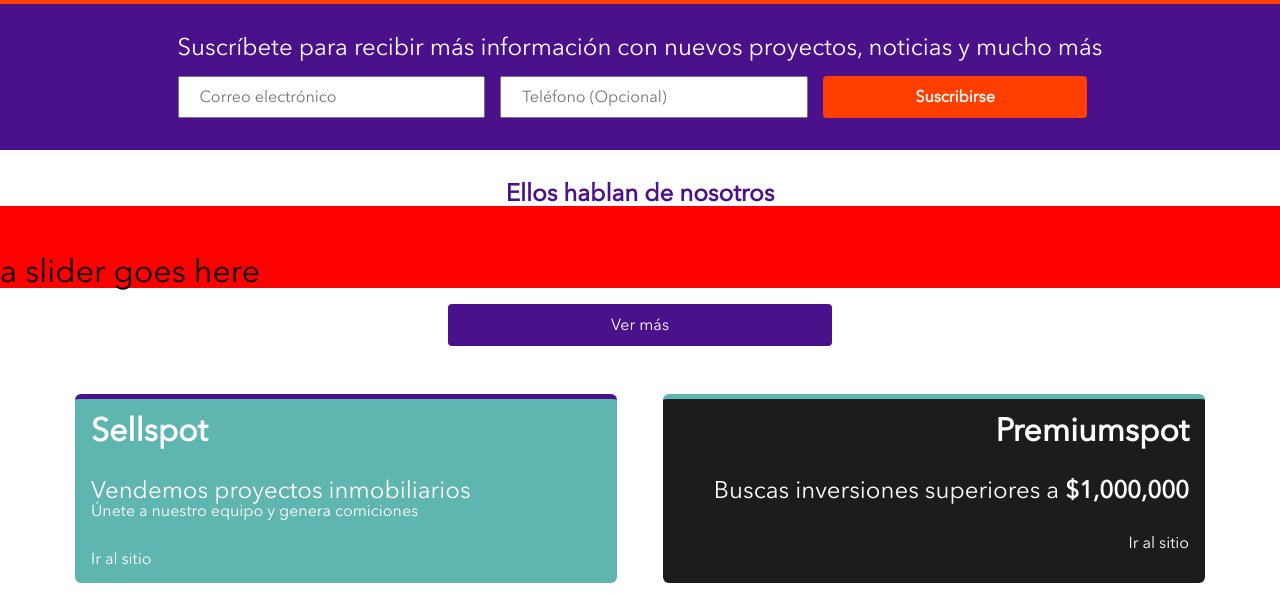
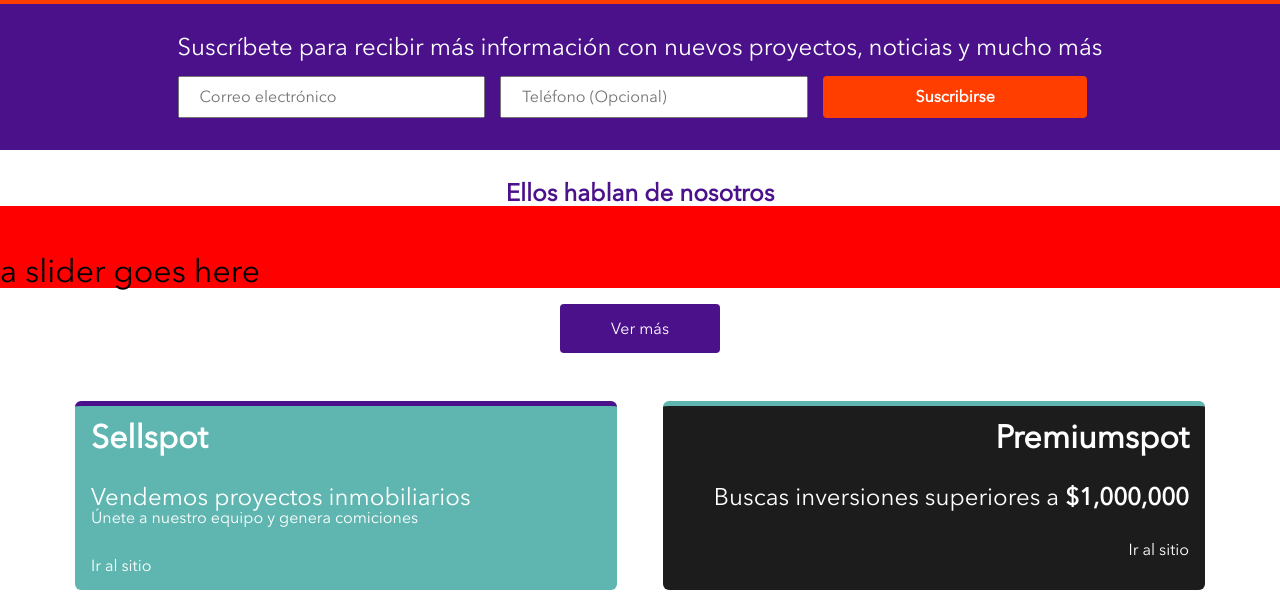
Before and after one commit to jeov10/inve, a PHP site: page / in a window 1280 px wide. Shown: the part 907-1500 px from the top of the page. Run offline with PHP 8.4, Linux system fonts and the light colour scheme; some libraries are stand-ins or nearby versions; some web fonts are replaced.

Commit message:
fix button-size section-display

```diff
--- a/index.html
+++ b/index.html
@@ -150,7 +150,7 @@
         <h1>a slider goes here </h1>
       </div>
       <div class="box__description">
-        <button class="u-bg-primary button-radius button-resposive" type="button" name="button">
+        <button class="u-bg-primary button-radius section-display__button-size" type="button" name="button">
           <h3><a href="#" class="link-item u-color-light">Ver más</a></h3>
         </button>
       </div>
--- a/style.css
+++ b/style.css
@@ -404,6 +404,12 @@ padding-bottom: 8px;
   .button-resposive {
     width: 30%;
   }
+
+  .section-display__button-size{
+    width: 160px;
+    height: 49px;
+  }
+
   .icon-box {
     width: 33.33%;
     margin-top: 2rem;
```
